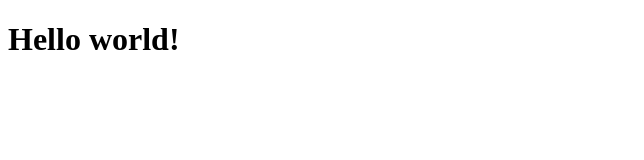
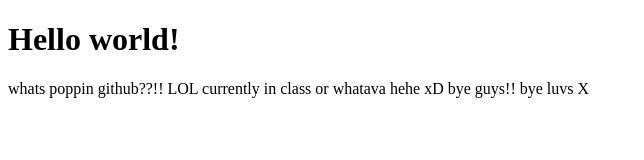
Before and after one commit to MrBrault/joseph540, a plain HTML site: page index.html in a window 1280 px wide. Shown: the whole page, without its empty margins (0-644 px from the left). Drawn offline with Linux system fonts and the light colour scheme.

Commit message:
Update index.html

```diff
--- a/index.html
+++ b/index.html
@@ -7,5 +7,6 @@
 </head>
 <body>
   <h1>Hello world!</h1>
+  <p>whats poppin github??!! LOL currently in class or whatava hehe xD bye guys!! bye luvs X
 </body>
 </html>
```
